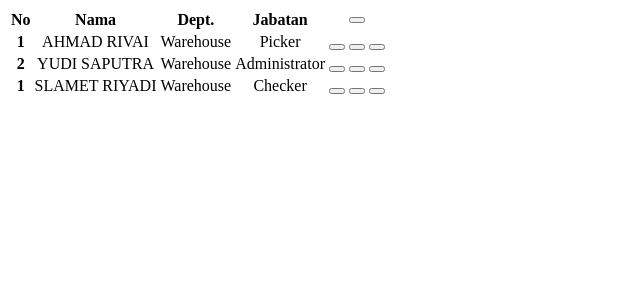
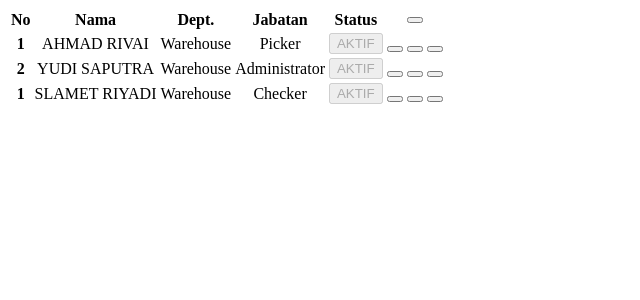
Before and after one commit to mr-reinhard/ims, a PHP site: page /list_pic_gudang.php in a window 1280 px wide. Shown: the top 300 px of the page, without its empty margins (0-640 px from the left). Run offline with PHP 8.4, Linux system fonts and the light colour scheme.

Commit message:
Nambahin status di menu pic dan riwayat pembelian

```diff
--- a/modul/html/index.html
+++ b/modul/html/index.html
@@ -39,11 +39,11 @@
             //karakter_huruf_tidak_diizinkan();
             //swal2_info();
             //swal2_tanpa_tombol();
+            //load_list_pembelian();
+            load_list_pic_gudang();
 
             //=================================
             // end testing area
-
-            load_list_setting_akun();
 
 
             $("#id_navbar_menu_master").on("click","#id_beranda_home_master",function(){
--- a/modul/master/gudang/list_pic_gudang.php
+++ b/modul/master/gudang/list_pic_gudang.php
@@ -20,6 +20,7 @@
               <th scope="col">Nama</th>
               <th scope="col">Dept.</th>
               <th scope="col">Jabatan</th>
+              <th scope="col">Status</th>
               <th>
                 <button class="btn btn-success" data-toggle="tooltip" data-placement="bottom" title="Tambah PIC">
                     <i class="fa-solid fa-user-plus"></i>
@@ -35,6 +36,9 @@
       <td>AHMAD RIVAI</td>
       <td>Warehouse</td>
       <td>Picker</td>
+      <td>
+        <button class="btn btn-success" disabled>AKTIF</button>
+      </td>
       <td>
         <button class="btn btn-primary" data-toggle="tooltip" data-placement="left" title="Detail PIC">
             <i class="fa-solid fa-eye"></i>
@@ -56,6 +60,9 @@
       <td>Warehouse</td>
       <td>Administrator</td>
       <td>
+        <button class="btn btn-success" disabled>AKTIF</button>
+      </td>
+      <td>
         <button class="btn btn-primary" data-toggle="tooltip" data-placement="left" title="Detail PIC">
             <i class="fa-solid fa-eye"></i>
         </button>
@@ -76,6 +83,9 @@
       <td>Warehouse</td>
       <td>Checker</td>
       <td>
+        <button class="btn btn-success" disabled>AKTIF</button>
+      </td>
+      <td>
         <button class="btn btn-primary" data-toggle="tooltip" data-placement="left" title="Detail PIC">
             <i class="fa-solid fa-eye"></i>
         </button>
```
Also changed, not shown: modul/master/pembelian/list_pembelian.php (+11 -3 lines).
